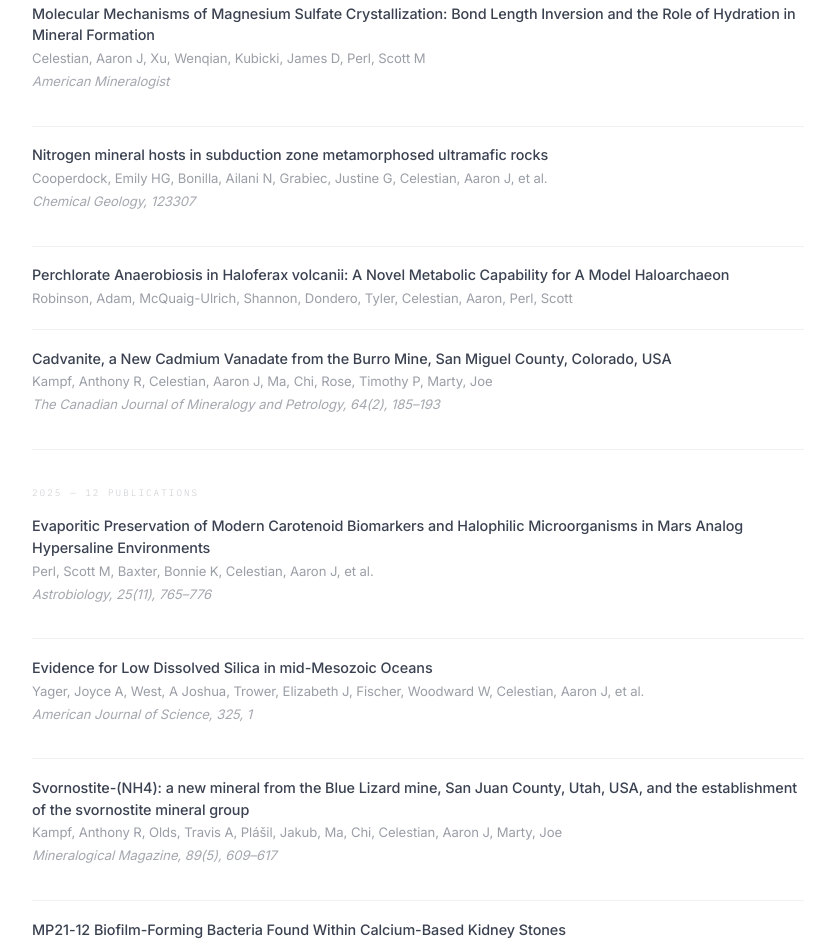
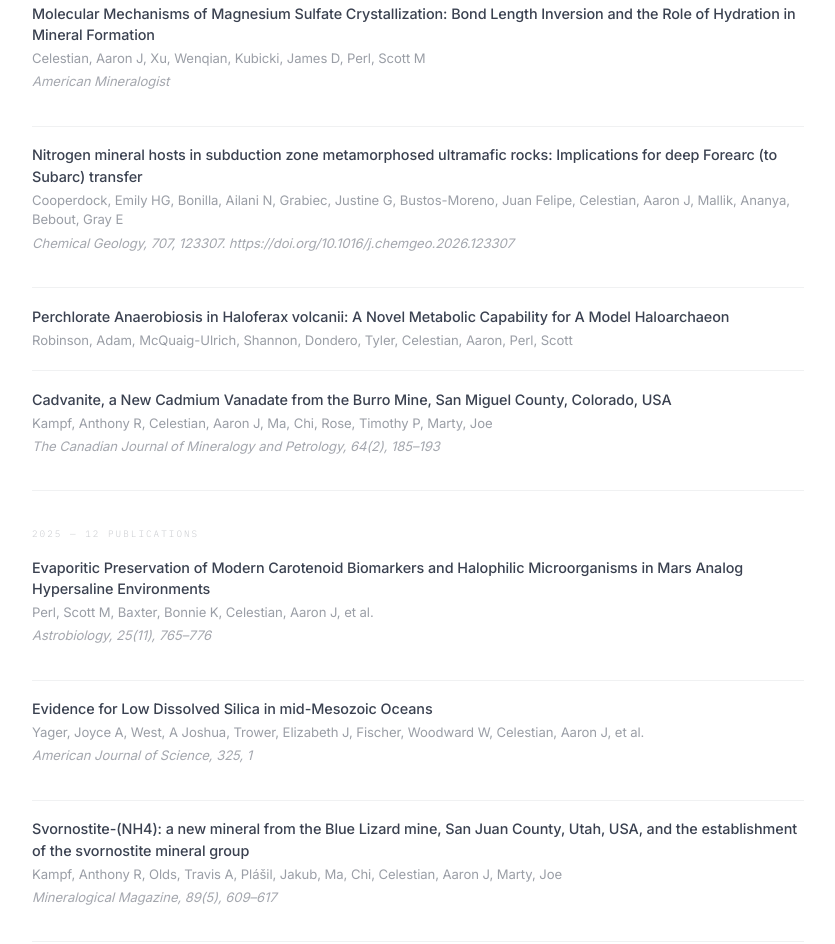
Before and after one commit to aaroncelestian/MineralSciences, a website: page cv.html in a window 1280 px wide. Shown: the part 3824-4768 px from the top of the page, without its empty margins (222-1057 px from the left). Drawn offline with nearby package versions, Linux system fonts and the light colour scheme.

Commit message:
Update cv.html

```diff
--- a/cv.html
+++ b/cv.html
@@ -660,7 +660,7 @@
             <div class="pub-entry"><p class="pub-title">Intercalated bacterial biofilms are intrinsic internal components of calcium-based kidney stones</p><p class="pub-authors">Schmidt, William C, Mousavi, Ava, Li, Jiahui, Yang, Rena, et al.</p><p class="pub-venue">Proceedings of the National Academy of Sciences, 123(5), e2517066123</p></div>
             <div class="pub-entry"><p class="pub-title">Mineral Weathering Experiments for Terrestrial Planetary Analogs in a Continuous-Flow Reactor</p><p class="pub-authors">Weber, Jessica M, Martinez, Eduardo, Sheppard, Rachel Y, Rodriguez, Laura E, Celestian, Aaron, et al.</p><p class="pub-venue">Geofluids, 2026(1), 6180315</p></div>
             <div class="pub-entry"><p class="pub-title">Molecular Mechanisms of Magnesium Sulfate Crystallization: Bond Length Inversion and the Role of Hydration in Mineral Formation</p><p class="pub-authors">Celestian, Aaron J, Xu, Wenqian, Kubicki, James D, Perl, Scott M</p><p class="pub-venue">American Mineralogist</p></div>
-            <div class="pub-entry"><p class="pub-title">Nitrogen mineral hosts in subduction zone metamorphosed ultramafic rocks</p><p class="pub-authors">Cooperdock, Emily HG, Bonilla, Ailani N, Grabiec, Justine G, Celestian, Aaron J, et al.</p><p class="pub-venue">Chemical Geology, 123307</p></div>
+            <div class="pub-entry"><p class="pub-title">Nitrogen mineral hosts in subduction zone metamorphosed ultramafic rocks: Implications for deep Forearc (to Subarc) transfer</p><p class="pub-authors">Cooperdock, Emily HG, Bonilla, Ailani N, Grabiec, Justine G, Bustos-Moreno, Juan Felipe, Celestian, Aaron J, Mallik, Ananya, Bebout, Gray E</p><p class="pub-venue">Chemical Geology, 707, 123307. https://doi.org/10.1016/j.chemgeo.2026.123307</p></div>
             <div class="pub-entry"><p class="pub-title">Perchlorate Anaerobiosis in Haloferax volcanii: A Novel Metabolic Capability for A Model Haloarchaeon</p><p class="pub-authors">Robinson, Adam, McQuaig-Ulrich, Shannon, Dondero, Tyler, Celestian, Aaron, Perl, Scott</p></div>
             <div class="pub-entry"><p class="pub-title">Cadvanite, a New Cadmium Vanadate from the Burro Mine, San Miguel County, Colorado, USA</p><p class="pub-authors">Kampf, Anthony R, Celestian, Aaron J, Ma, Chi, Rose, Timothy P, Marty, Joe</p><p class="pub-venue">The Canadian Journal of Mineralogy and Petrology, 64(2), 185–193</p></div>
 
```
